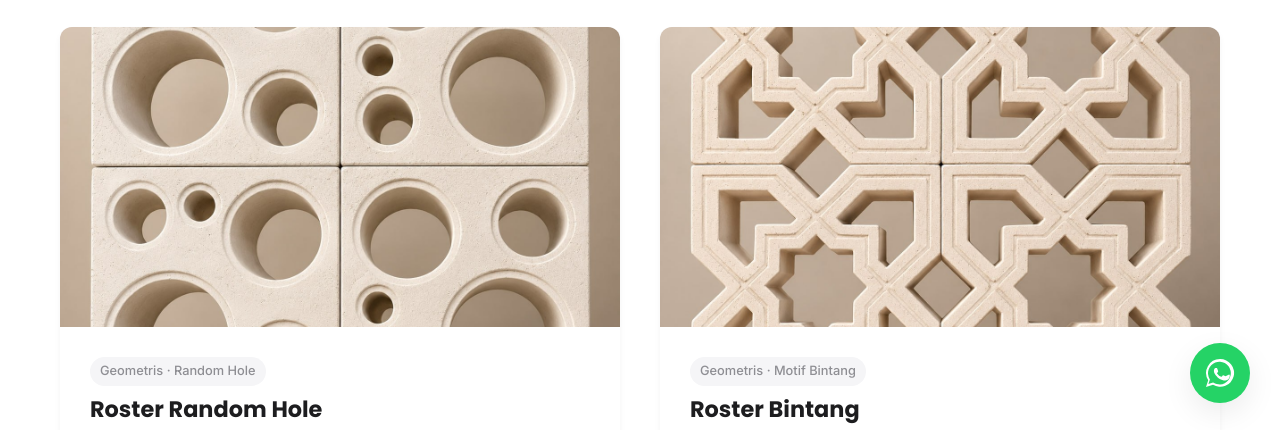
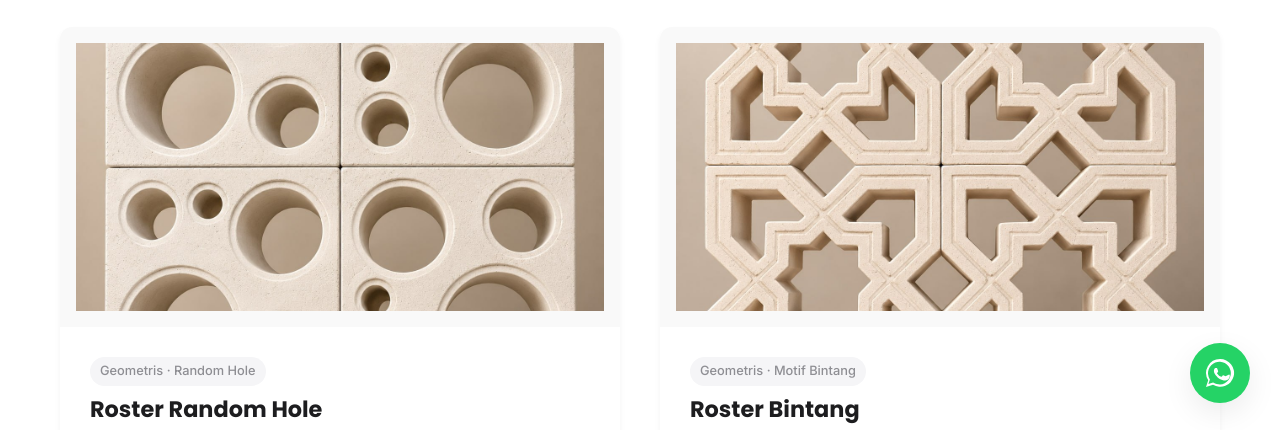
Before and after one commit to prima-8/primaroster-website, a website built with Vite: page produk.html in a window 1280 px wide. Shown: the part 367-797 px from the top of the page. Built offline with nearby package versions, Linux system fonts and the light colour scheme.

Commit message:
fix(products): prevent roster product images from cropping

```diff
--- a/produk.html
+++ b/produk.html
@@ -16,6 +16,18 @@
       padding-bottom: 10px;
       border-bottom: 2px solid var(--color-secondary);
       font-size: 2rem;
+    }
+    /* Keep the full roster motif visible rather than cropping product photos. */
+    .roster-image-wrapper {
+      height: 260px;
+      padding: 16px;
+      background-color: #f4f1eb;
+    }
+    .roster-image-wrapper img {
+      object-fit: contain;
+    }
+    .product-card:hover .roster-image-wrapper img {
+      transform: none;
     }
   </style>
 </head>
@@ -51,7 +63,7 @@
       <h2 class="category-title fade-in">Roster Beton</h2>
       <div class="product-grid mb-5">
         <div class="product-card fade-in">
-          <div class="product-img-wrapper">
+          <div class="product-img-wrapper roster-image-wrapper">
             <img src="/roster-random-hole.jpg" alt="Roster beton motif Random Hole ukuran 20 x 20 cm dengan lubang bundar beragam ukuran" loading="lazy">
           </div>
           <div class="product-info">
@@ -63,7 +75,7 @@
         </div>
 
         <div class="product-card fade-in" style="transition-delay: 0.1s">
-          <div class="product-img-wrapper">
+          <div class="product-img-wrapper roster-image-wrapper">
             <img src="/roster-bintang.jpg" alt="Roster beton motif Bintang ukuran 20 x 20 cm dengan pola bintang geometris berulang" loading="lazy">
           </div>
           <div class="product-info">
```
